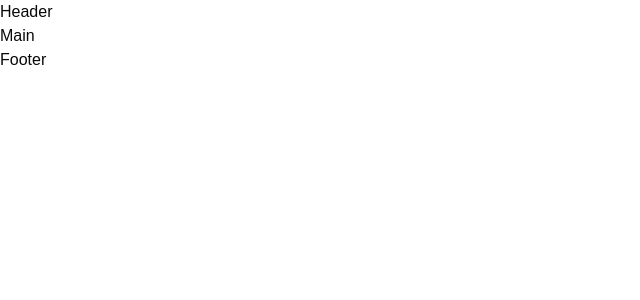
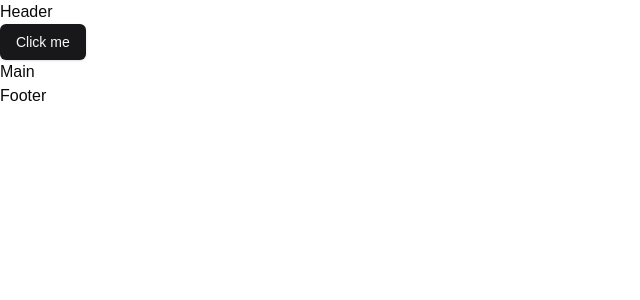
Before and after one commit to ut42univ/Portfolio, a Next.js app: page / in a window 1280 px wide. Shown: the top 300 px of the page, without its empty margins (0-640 px from the left). Built offline with nearby package versions, Linux system fonts and the light colour scheme.

Commit message:
⚗️ 試しにshadcn-uiのボタンコンポーネントを追加

```diff
--- a/src/components/Main.jsx
+++ b/src/components/Main.jsx
@@ -1,6 +1,9 @@
+import { Button } from "./ui/button";
+
 export const Main = () => {
   return (
     <div>
+      <Button>Click me</Button>
       <div>Main</div>
     </div>
   );
--- /dev/null
+++ b/src/components/ui/button.jsx
@@ -0,0 +1,48 @@
+import * as React from "react"
+import { Slot } from "@radix-ui/react-slot"
+import { cva } from "class-variance-authority";
+
+import { cn } from "@/lib/utils"
+
+const buttonVariants = cva(
+  "inline-flex items-center justify-center whitespace-nowrap rounded-md text-sm font-medium transition-colors focus-visible:outline-none focus-visible:ring-1 focus-visible:ring-ring disabled:pointer-events-none disabled:opacity-50",
+  {
+    variants: {
+      variant: {
+        default:
+          "bg-primary text-primary-foreground shadow hover:bg-primary/90",
+        destructive:
+          "bg-destructive text-destructive-foreground shadow-sm hover:bg-destructive/90",
+        outline:
+          "border border-input bg-background shadow-sm hover:bg-accent hover:text-accent-foreground",
+        secondary:
+          "bg-secondary text-secondary-foreground shadow-sm hover:bg-secondary/80",
+        ghost: "hover:bg-accent hover:text-accent-foreground",
+        link: "text-primary underline-offset-4 hover:underline",
+      },
+      size: {
+        default: "h-9 px-4 py-2",
+        sm: "h-8 rounded-md px-3 text-xs",
+        lg: "h-10 rounded-md px-8",
+        icon: "h-9 w-9",
+      },
+    },
+    defaultVariants: {
+      variant: "default",
+      size: "default",
+    },
+  }
+)
+
+const Button = React.forwardRef(({ className, variant, size, asChild = false, ...props }, ref) => {
+  const Comp = asChild ? Slot : "button"
+  return (
+    (<Comp
+      className={cn(buttonVariants({ variant, size, className }))}
+      ref={ref}
+      {...props} />)
+  );
+})
+Button.displayName = "Button"
+
+export { Button, buttonVariants }
```
